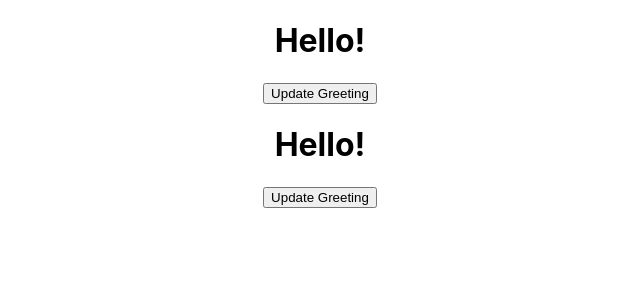
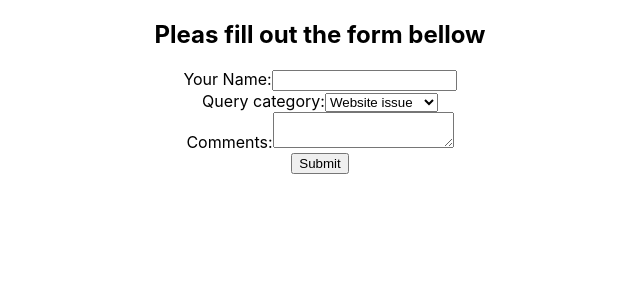
Before and after one commit to Fantomen31/gitpod-react, a React (Create React App) app in the folder my-app/: page / in a window 1280 px wide. Shown: the top 300 px of the page, without its empty margins (320-960 px from the left). Built offline with nearby package versions, Linux system fonts and the light colour scheme.

Commit message:
created teh rest of my controlledform and added a submit handler

```diff
--- a/my-app/src/App.js
+++ b/my-app/src/App.js
@@ -1,12 +1,12 @@
 import './App.css';
-import LifeCyclesCDU from './components/LifeCyclesCDU';
+import ControlledForm from './components/ControlledForm';
 
 
 
 function App() {
   return (
     <div className="App">
-      <LifeCyclesCDU/>
+      <ControlledForm />
     </div>
   );
 }
--- /dev/null
+++ b/my-app/src/components/ControlledForm.js
@@ -0,0 +1,85 @@
+import React, { Component } from 'react'
+
+export class ControlledForm extends Component {
+    constructor(props) {
+      super(props)
+
+      this.state = {
+        name: '',
+        category: 'website',
+        comments: ''
+
+      }
+    }
+
+    handleCategoryInput = (event) => {
+            this.setState ({
+                category: event.target.value
+            })
+
+    }
+    handleCommentsInput = (event) => {
+        this.setState ({
+            comments: event.target.value
+        })
+
+    }
+    handleNameChange = (event) => {
+        this.setState ({
+            name: event.target.value
+        })
+    }
+    handleSubmit = (event) => {
+        event.preventDefault ();
+        console.log(this.state)
+    }
+
+
+  render() {
+    return (
+      <div>
+        <h2>Pleas fill out the form bellow</h2>
+        <form onSubmit={this.handleSubmit}>
+            <div>
+            <label htmlFor="id-name">Your Name:</label>
+            <input
+                value={this.state.name}
+                onChange={this.handleNameChange}
+                id= "id-name"
+                name="name"
+                type="text"
+            />
+            </div>
+
+            <div>
+            <label htmlFor="id-category"> Query category:</label>
+
+            <select
+                id="id-category"
+                name='category'
+                value={this.state.category}
+                onChange={this.handleCategoryInput}>
+
+                <option value='website'>Website issue</option>
+                <option value='order'>Order issue</option>
+                <option value='general'>General inquiry</option>
+
+            </select>
+            </div>
+            <div>
+                <label htmlFor='id-comments'>Comments:</label>
+                <textarea
+                    id='id-comments'
+                    name="comments"
+                    value={this.state.comments}
+                    onChange={this.handleCommentsInput}
+                    />
+            </div>
+            <input type="submit" value="Submit"/>
+        </form>
+      </div>
+    )
+  }
+}
+
+export default ControlledForm
```
Also changed, not shown: my-app/src/components/LifeCyclesCWU.js (added, +27 -0 lines), my-app/src/components/LifeCyclesCWUTracker.js (added, +36 -0 lines).
